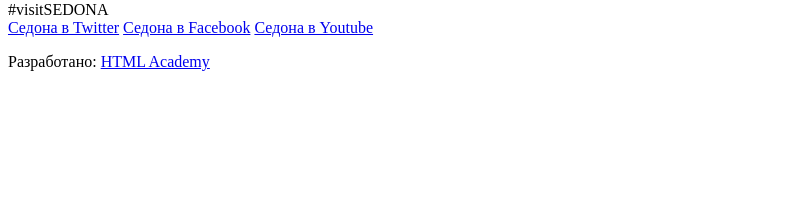
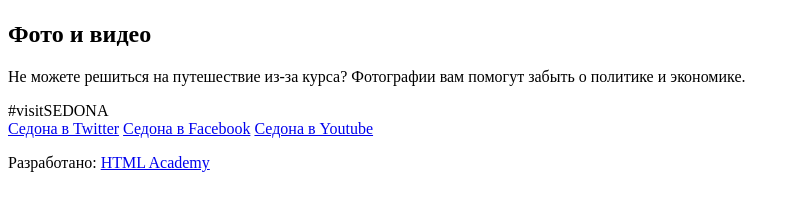
Before and after one commit to Pycu4/202134-sedona, a website: page photo.html in a window 1280 px wide. Shown: the part 234-444 px from the top of the page, without its empty margins (0-800 px from the left). Drawn offline with Linux system fonts and the light colour scheme.

Commit message:
Разметил section .promo (первую) на странице photo.html

```diff
--- a/photo.html
+++ b/photo.html
@@ -31,6 +31,10 @@
       <section class="hero hero_inner">
         <img class="hero__heading" src="http://placehold.it/230x40" width="230" height="40" alt="Sedona" title="Sedona">
       </section>
+      <section class="promo">
+        <h2 class="promo__title">Фото и видео</h2>
+        <p class="promo__text">Не можете решиться на путешествие из-за курса? Фотографии вам помогут забыть о политике и экономике.</p>
+      </section>
     </main>
     <footer class="page-footer">
       <span class="page-footer__hashtag">#visitSEDONA</span>
```
